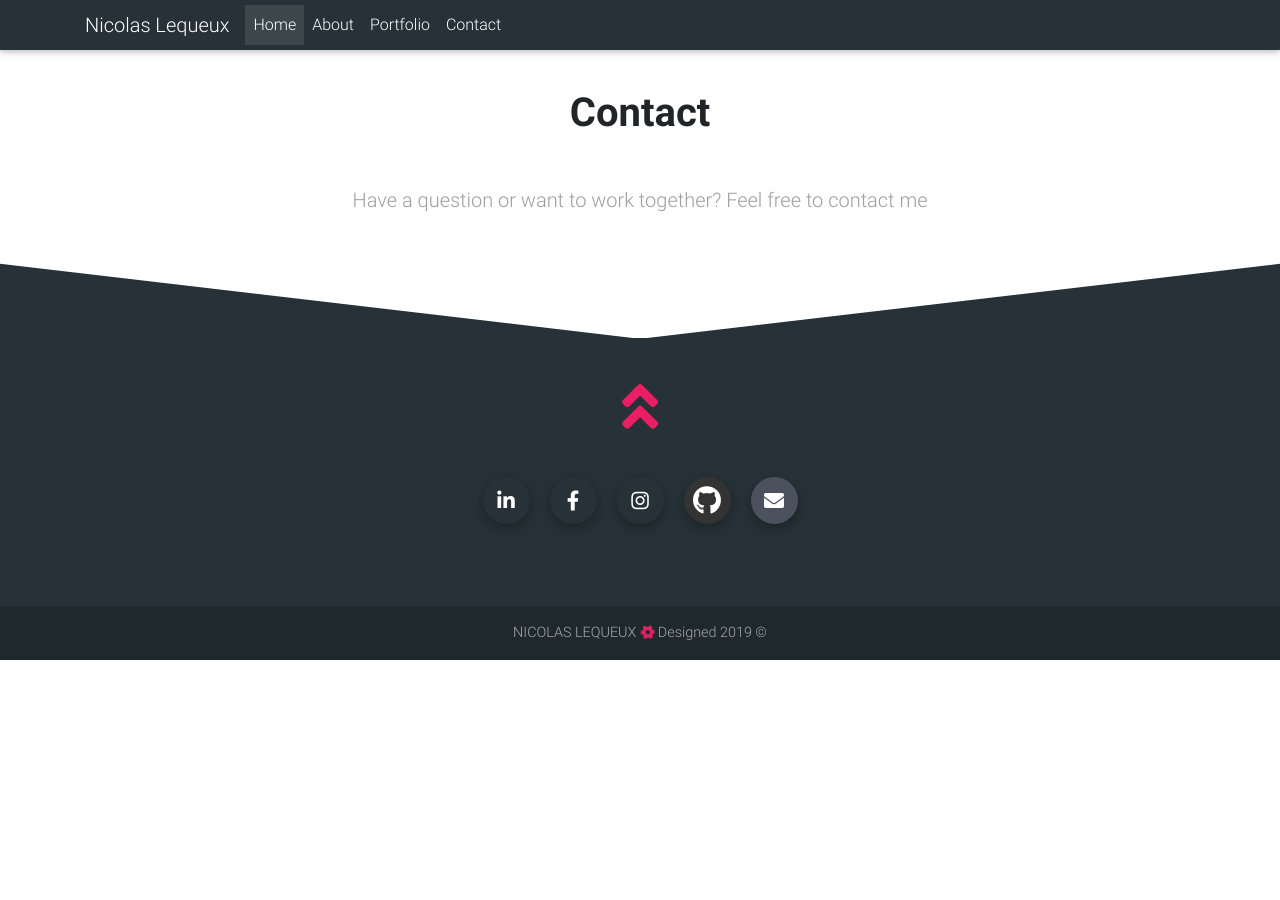
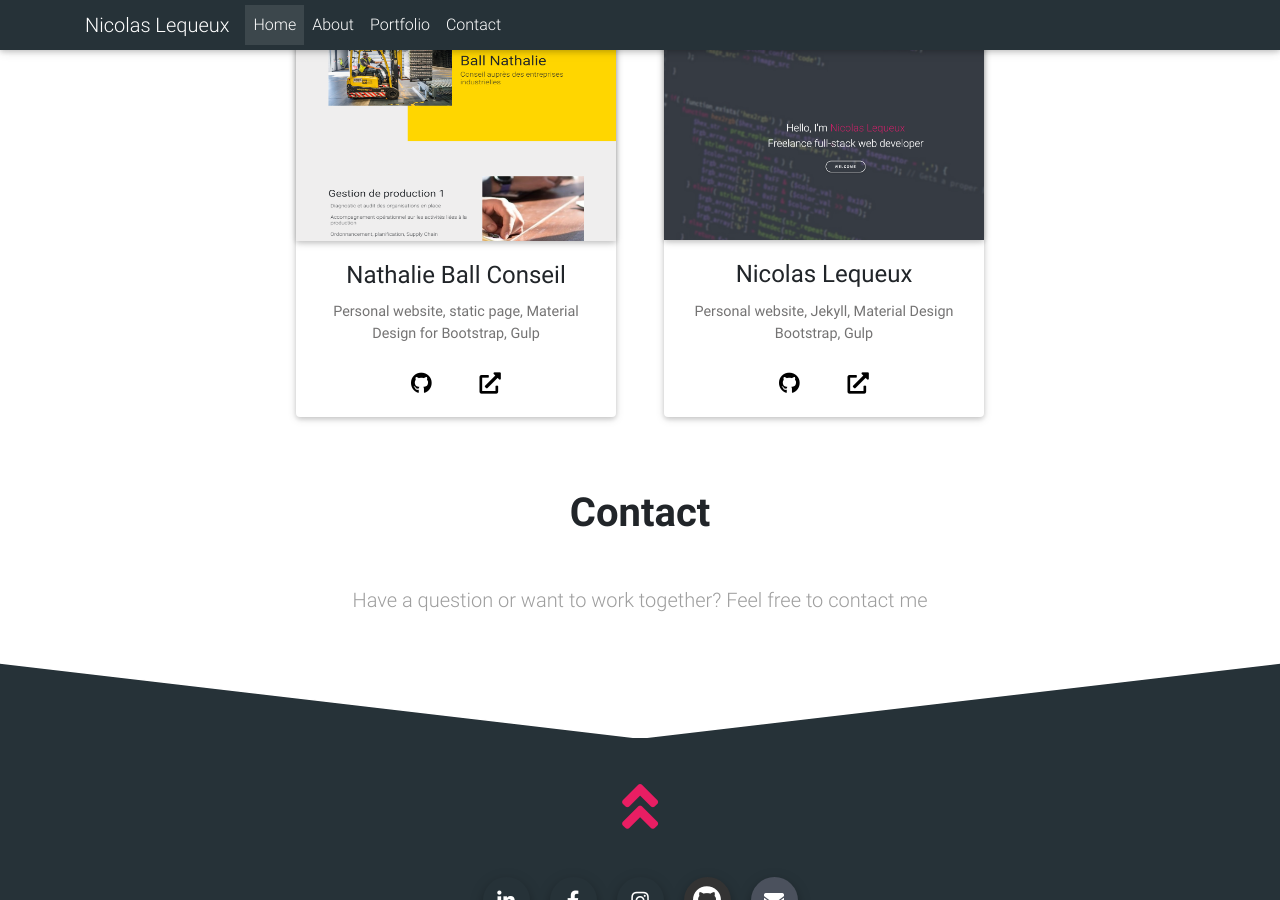
Before and after one commit to nicolaslequeux/nicolas-lequeux, a Jekyll site: the page built from index.md, in a window 1280 px wide and 900 px high, scrolled down 2797 px. Built offline with Jekyll 4.4.1, drawn with Linux system fonts in a browser that asks for light colours; nearby versions of some CDN libraries; before the commit the page ends 3457 px from its top, so only the background shows below that.

Commit message:
portfolio nathalie ball

```diff
--- a/_includes/header.html
+++ b/_includes/header.html
@@ -49,7 +49,7 @@
 
             <br>
 
-            <a class="btn btn-outline-white btn-rounded wow fadeInDown" style="letter-spacing: 3px;" href="#about"
+            <a id="button-welcome" class="btn btn-outline-white btn-rounded wow fadeInDown" style="letter-spacing: 3px;" href="#about"
               data-wow-delay="0.4s">Welcome</a>
 
           </div>
--- a/_includes/portfolio.html
+++ b/_includes/portfolio.html
@@ -46,7 +46,7 @@
         </div>
 
         <div class="card card-portfolio m-4">
-            <img class="card-img-top card-portfolio-img" src="assets/img/portfolio/works4me.png.png" target="_blank"
+            <img class="card-img-top card-portfolio-img" src="assets/img/portfolio/works4me.png" target="_blank"
                 alt="Card image cap">
             <div class="card-body">
                 <div class="card-portfolio-text">
@@ -69,6 +69,50 @@
             </div>
         </div>
 
+        <div class="card card-portfolio m-4">
+            <img class="card-img-top card-portfolio-img" src="assets/img/portfolio/nathalie-ball.png" target="_blank"
+                alt="Card image cap">
+            <div class="card-body">
+                <div class="card-portfolio-text">
+                    <h4 class="card-title text-center"><a>Nathalie Ball Conseil</a></h4>
+                    <p class="card-text text-center">Personal website, static page, Material Design for Bootstrap, Gulp</p>
+                </div>
+                <ul class="list-inline text-center card-portfolio-list-link">
+                    <li class="list-inline-item"><a class="card-portfolio-link"
+                            href="https://github.com/nicolaslequeux/ball-nathalie" target="_blank"><i
+                                class="fab fa-github fa-lg"></i></a></li>
+                    <li class="list-inline-item"></li>
+                    <li class="list-inline-item"></li>
+                    <li class="list-inline-item"></li>
+                    <li class="list-inline-item"><a class="card-portfolio-link" href="https://nicolaslequeux.github.io/ball-nathalie/dist/index.html"
+                            target="_blank"><i class="fas fa-external-link-alt fa-lg"></i></a></li>
+                </ul>
+            </div>
+        </div>
+
+        <div class="card card-portfolio m-4">
+            <img class="card-img-top card-portfolio-img" src="assets/img/portfolio/nicolas-lequeux.png" target="_blank"
+                alt="Card image cap">
+            <div class="card-body">
+                <div class="card-portfolio-text">
+                    <h4 class="card-title text-center"><a>Nicolas Lequeux</a></h4>
+                    <p class="card-text text-center">Personal website, Jekyll, Material Design Bootstrap, Gulp</p>
+                </div>
+                <ul class="list-inline text-center card-portfolio-list-link">
+                    <li class="list-inline-item"><a class="card-portfolio-link"
+                            href="https://github.com/nicolaslequeux/nicolas-lequeux" target="_blank"><i
+                                class="fab fa-github fa-lg"></i></a></li>
+                    <li class="list-inline-item"></li>
+                    <li class="list-inline-item"></li>
+                    <li class="list-inline-item"></li>
+                    <li class="list-inline-item"><a class="card-portfolio-link" href="http://nicolaslequeux.com"
+                            target="_blank"><i class="fas fa-external-link-alt fa-lg"></i></a></li>
+                </ul>
+            </div>
+        </div>
+
+
+
     </div>
 
 </section>
--- a/_includes/scripts.html
+++ b/_includes/scripts.html
@@ -1,14 +1,14 @@
 <!-- jQuery -->
-<script src="assets/js/jquery-3.4.1.min.js"></script>
+<script type="text/javascript" src="assets/js/jquery-3.4.1.min.js"></script>
 
 <!-- Popper -->
-<script src="assets/js/popper.min.js"></script>
+<script type="text/javascript" src="assets/js/popper.min.js"></script>
 
 <!-- Bootstrap Core JavaScript -->
-<script src="assets/js/bootstrap.min.js"></script>
+<script type="text/javascript" src="assets/js/bootstrap.min.js"></script>
 
 <!-- MDBoostrap -->
-<script src="assets/js/mdb.min.js"></script>
+<script type="text/javascript" src="assets/js/mdb.min.js"></script>
 
 <!-- Custom script -->
-<script src="assets/js/script.js"></script>
+<script type="text/javascript" src="assets/js/script.js"></script>
```
Also changed, not shown: assets/img/portfolio/nathalie-ball.png (added), assets/img/portfolio/nicolas-lequeux.png (added), assets/img/portfolio/works4me.png (renamed from assets/img/portfolio/works4me.png.png).
